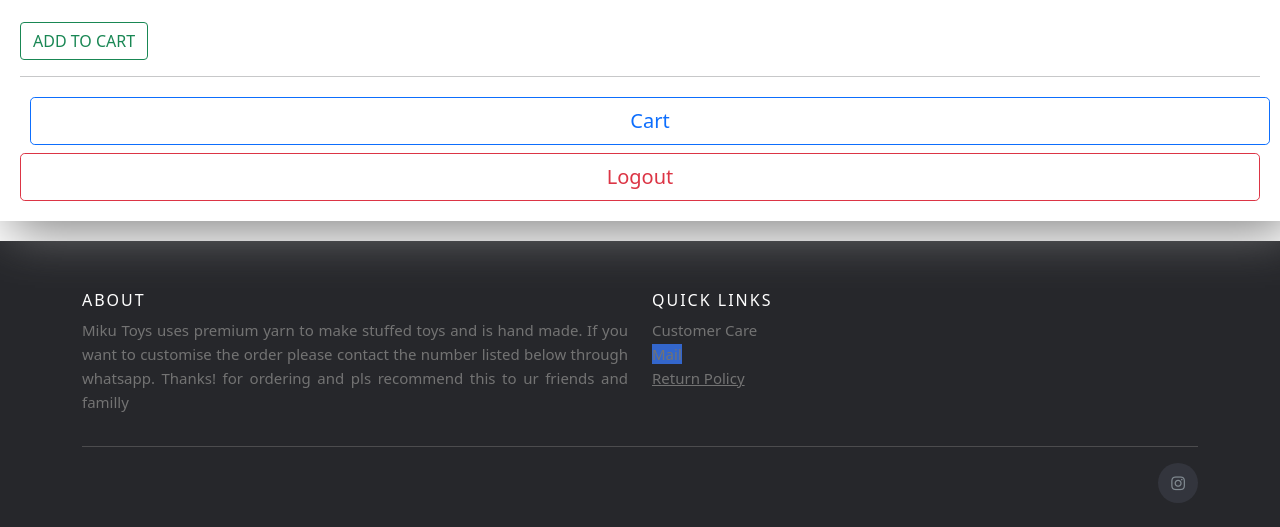
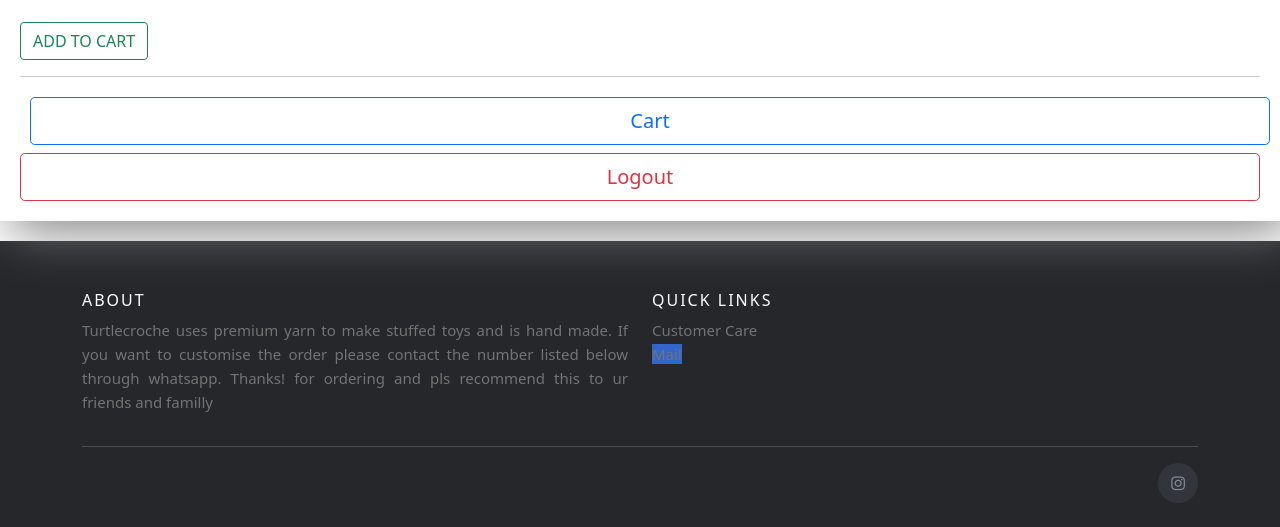
Before and after one commit to ChaitanyaHazarika/toysss2, a website: page home.html in a window 1280 px wide. Shown: the part 2821-3348 px from the top of the page. Drawn offline with nearby package versions, Linux system fonts and the light colour scheme.

Commit message:
Update home.html

```diff
--- a/home.html
+++ b/home.html
@@ -153,7 +153,7 @@
 			<div class="row">
 				<div class="col-sm-12 col-md-6">
 					<h6>About</h6>
-					<p class="text-justify">Miku Toys uses premium yarn to make stuffed toys and is hand made. If you
+					<p class="text-justify">Turtlecroche uses premium yarn to make stuffed toys and is hand made. If you
 						want to customise the order please contact the number listed below through whatsapp. Thanks! for
 						ordering and pls recommend this to ur friends and familly </p>
 				</div>
@@ -163,7 +163,6 @@
 					<ul class="footer-links">
 						<li><a onclick="customercare()" id="custom">Customer Care</a></li>
 						<li><a onclick="mail()" id="mai">Mail</a></li>
-						<li><a href="http://scanfcode.com/sitemap/">Return Policy</a></li>
 					</ul>
 				</div>
 			</div>
```
